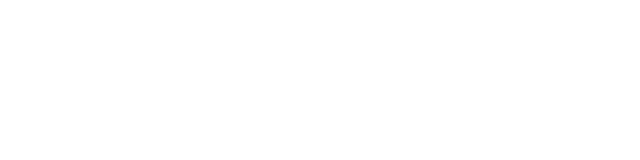
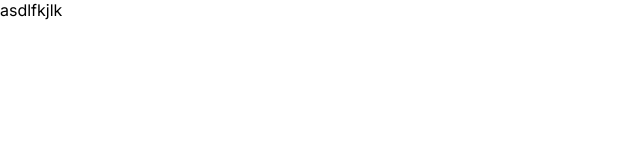
Before and after one commit to cst9221/blog, a Next.js app: page / in a window 1280 px wide. Before the commit this address had no page. Shown: the top 160 px of the page, without its empty margins (0-640 px from the left). Built offline with nearby package versions, Linux system fonts and the light colour scheme.

Commit message:
ADD api ip route

```diff
--- a/app/api/ip/route.ts
+++ b/app/api/ip/route.ts
@@ -2,5 +2,7 @@
 import { NextRequest, NextResponse } from "next/server"
 
 export async function GET(req: Request | NextRequest, res: NextApiResponse) {
-  return NextResponse.json({ data: "sdsad" })
+  const ip = req.headers.get('x-forwarded-for')?.split(":").slice(-1)[0]
+
+  return NextResponse.json({ ip: "sdsad" })
 }
--- a/app/page.tsx
+++ b/app/page.tsx
@@ -2,6 +2,10 @@
 import { redirect } from "next/navigation"
 
 export default function Home() {
-  redirect("/resume")
-  return <Link href="/resume">이력서</Link>
+  // redirect("/resume")
+  return <div>
+    <div>
+      asdlfkjlk
+    </div>
+  </div>
 }
--- a/app/webgl/page.tsx
+++ b/app/webgl/page.tsx
@@ -1,6 +1,3 @@
-import dynamic from "next/dynamic"
-
-// const GLSLEditor = dynamic(() => import("../_components/feature/GLSLEditor"))
 import GLSLEditor from "../_components/feature/GLSLEditor"
 
 export default function GlslEditorPage() {
--- a/tailwind.config.js
+++ b/tailwind.config.js
@@ -2,6 +2,15 @@
 module.exports = {
   content: ["./app/**/*.{js,ts,jsx,tsx}"],
   theme: {
+    screens:{
+      // 1280px 보다 큼
+      'lg': '1280px',
+      // 1280px 보다 작고 768px 보다 큼
+      'md': '768px',
+      // 768px 보다 작고 576px 보다 큼
+      'sm': '576px'
+      // 576px 보다 작음
+    },
     extend: {
       fontSize: {
         "3xs": "0.5rem",
```
